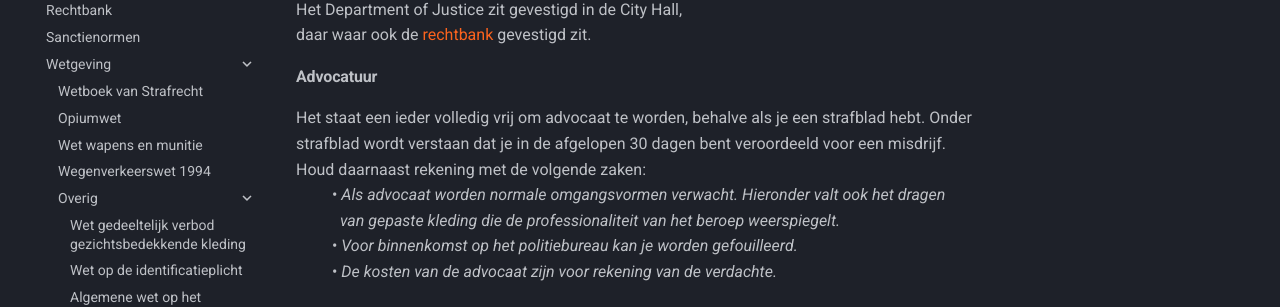
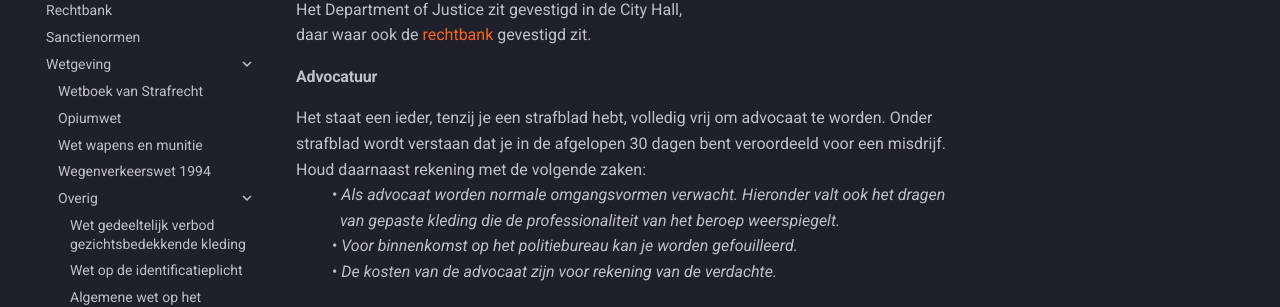
Before and after one commit to NLDenny/wetboek, an MkDocs documentation site: the page built from docs/doj.md, in a window 1280 px wide and 900 px high, scrolled down 303 px. Shown: the part 152-459 px from the top of the window. Built offline with MkDocs 1.6.1 and Material for MkDocs 9.7.7, drawn with Linux system fonts in a browser that asks for light colours.

Commit message:
Update doj.md

```diff
--- a/docs/doj.md
+++ b/docs/doj.md
@@ -11,7 +11,7 @@ Het Department of Justice staat onder leiding van de Chief of Justice.
 Het Department of Justice zit gevestigd in de City Hall, daar waar ook de [rechtbank](/rechtbank) gevestigd zit.
 
 ####Advocatuur
-Het staat een ieder volledig vrij om advocaat te worden, behalve als je een strafblad hebt. Onder strafblad wordt verstaan dat je in de afgelopen 30 dagen bent veroordeeld voor een misdrijf. Houd daarnaast rekening met de volgende zaken:
+Het staat een ieder, tenzij je een strafblad hebt, volledig vrij om advocaat te worden. Onder strafblad wordt verstaan dat je in de afgelopen 30 dagen bent veroordeeld voor een misdrijf. Houd daarnaast rekening met de volgende zaken:
 &ensp; &nbsp; &nbsp; &nbsp; • _Als advocaat worden normale omgangsvormen verwacht. Hieronder valt ook het dragen_
 &ensp; &nbsp; &nbsp; &nbsp; &nbsp; _van gepaste kleding die de professionaliteit van het beroep weerspiegelt._
 &ensp; &nbsp; &nbsp; &nbsp; • _Voor binnenkomst op het politiebureau kan je worden gefouilleerd._
```
